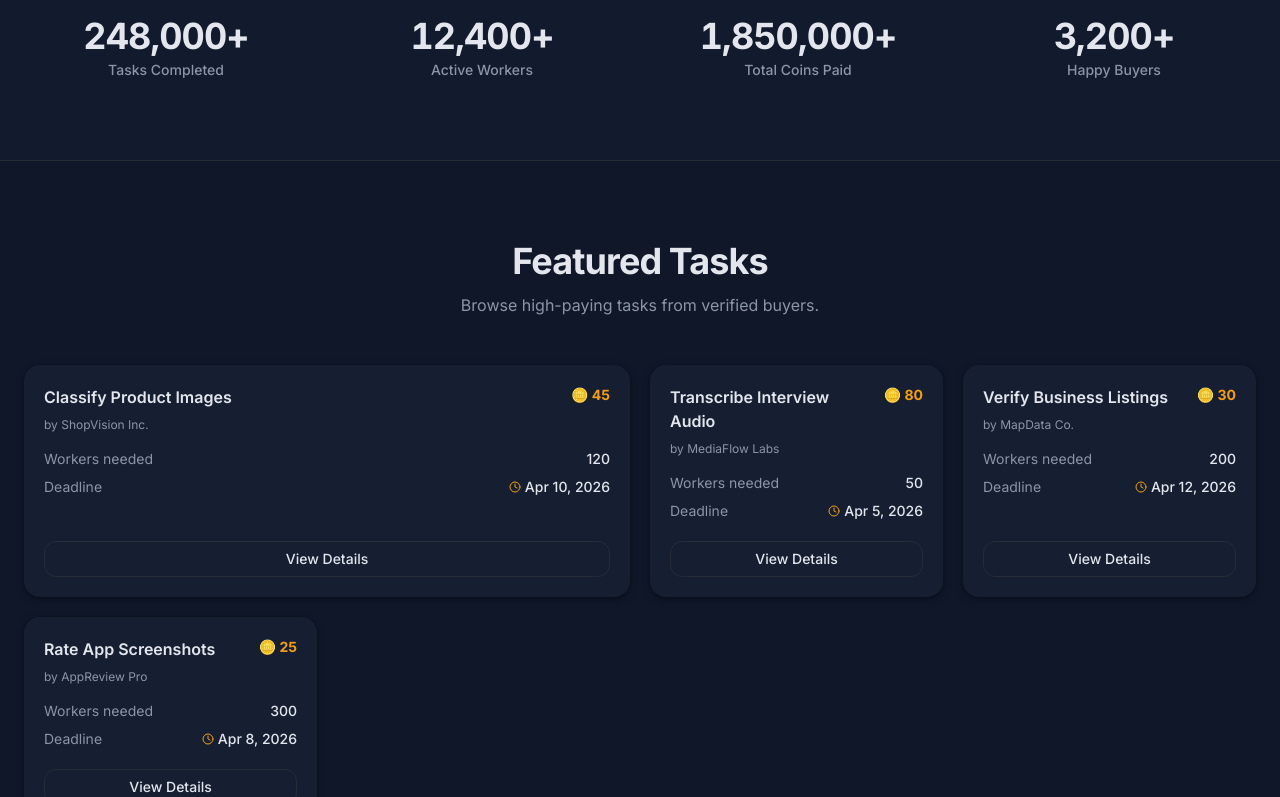
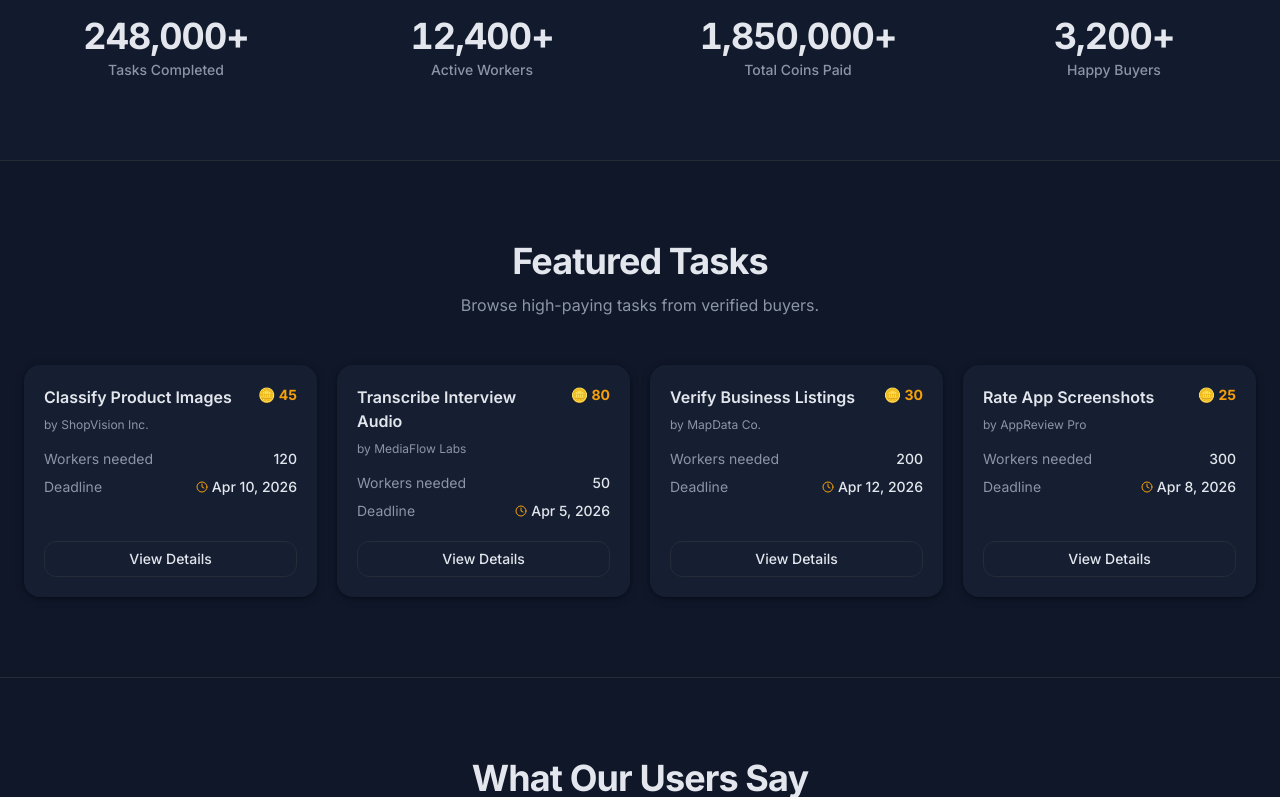
Before and after one commit to thetakibkhan/microtask-client, a React (Vite) app: page / in a window 1280 px wide. Shown: the part 1931-2728 px from the top of the page. Built offline with nearby package versions, Linux system fonts and the light colour scheme; no server answers.

Commit message:
fix: uniform 4-col grid for featured tasks, remove col-span misalignment

```diff
--- a/src/pages/Index.tsx
+++ b/src/pages/Index.tsx
@@ -253,9 +253,7 @@ const FeaturedTasks = () => (
             whileInView={{ opacity: 1, y: 0 }}
             viewport={{ once: true }}
             transition={{ delay: i * 0.08 }}
-            className={`p-5 bg-card rounded-2xl orbit-shadow card-hover flex flex-col ${
-              i === 0 ? 'lg:col-span-2' : ''
-            }`}
+            className="p-5 bg-card rounded-2xl orbit-shadow card-hover flex flex-col"
           >
             <div className="flex items-start justify-between mb-2">
               <h4 className="font-semibold text-foreground">{t.title}</h4>
```
